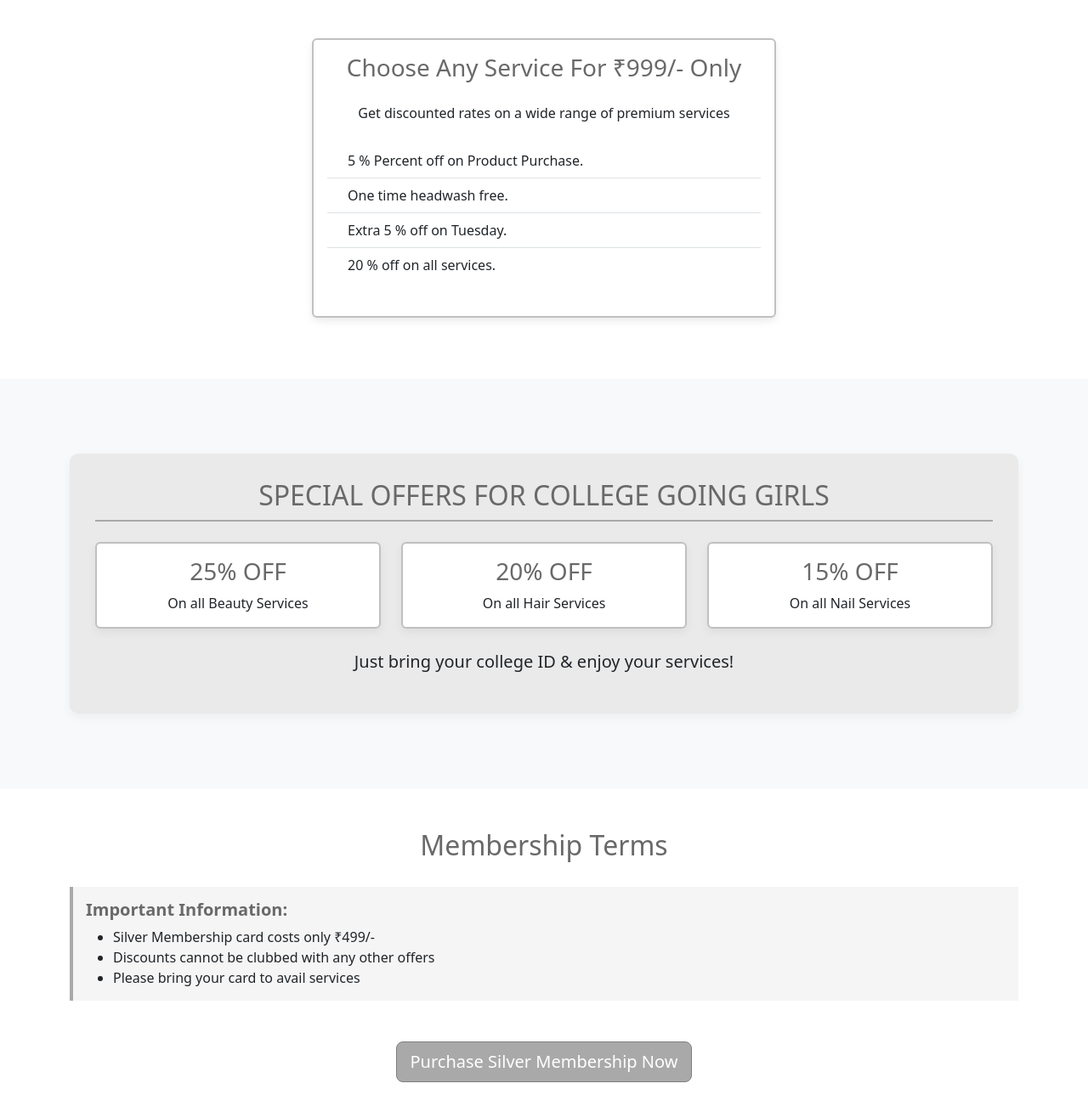
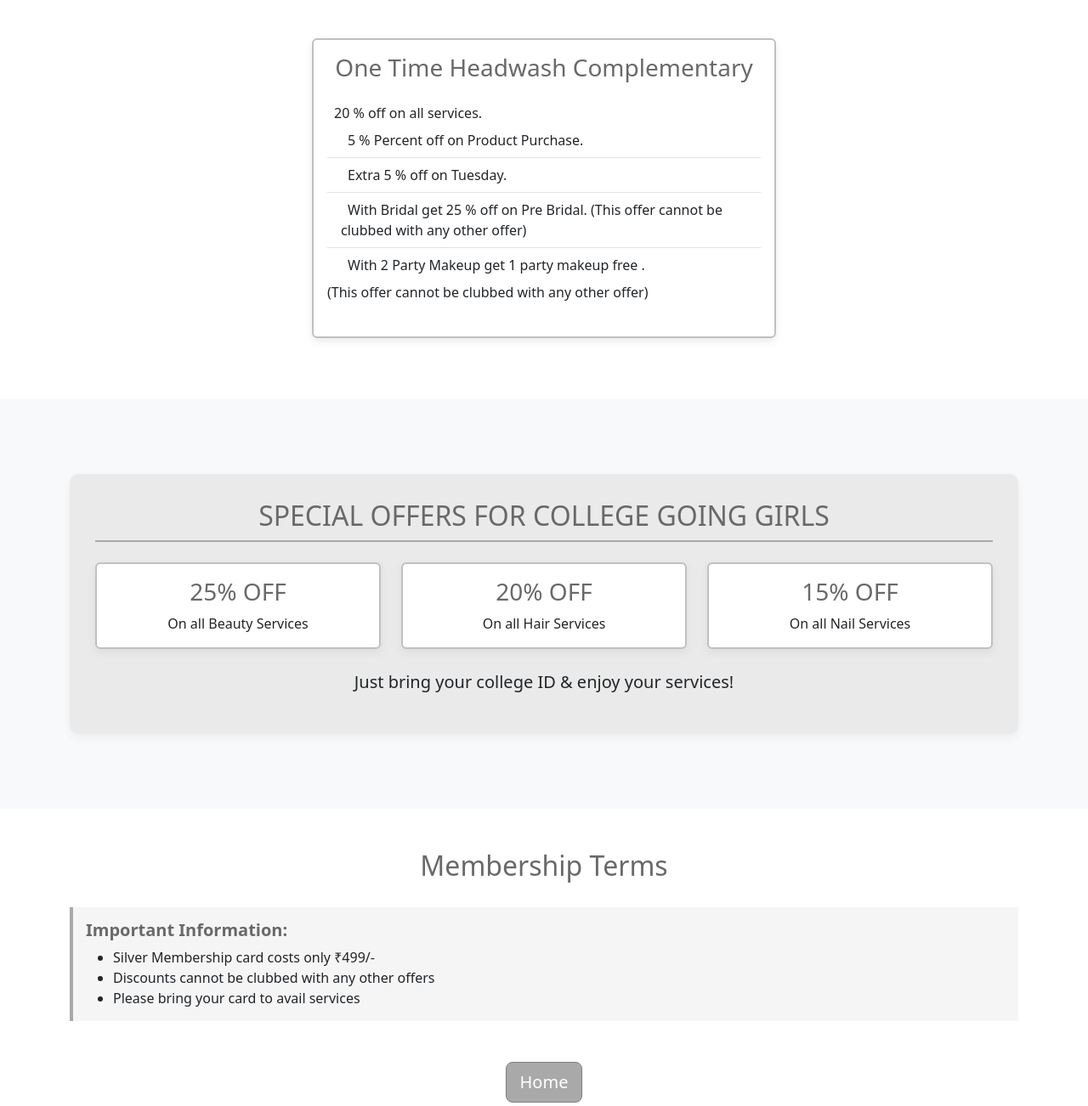
Before and after one commit to whiteknight44/glamboxmembershipcard, a plain HTML site: page silvermembers.html in a window 1280 px wide. Shown: the part 666-1968 px from the top of the page at 85% size. Drawn offline with nearby package versions, Linux system fonts and the light colour scheme.

Commit message:
Initial commit

```diff
--- a/silvermembers.html
+++ b/silvermembers.html
@@ -142,26 +142,35 @@
                 <div class="col-lg-6 mx-auto">
                     <div class="card silver-card mb-4">
                         <div class="card-body">
-                            <h3 class="card-title text-center silver-accent mb-4">Choose Any Service For ₹999/- Only</h3>
-                            <p class="card-text text-center mb-4">Get discounted rates on a wide range of premium services</p>
+                            <h3 class="card-title text-center silver-accent mb-4">  One Time Headwash Complementary</h3>
+                            <p class="card-text text-center mb-4"></p>
+
+                            <li class="list-group-item">
+                                <i class="bi bi-check-circle-fill me-2 silver-accent"></i>
+                               20 % off on all services.
+                            </li>
 
                             <ul class="list-group list-group-flush">
                                 <li class="list-group-item">
                                     <i class="bi bi-check-circle-fill me-2 silver-accent"></i>
                                     5 %  Percent off on Product Purchase.
                                 </li>
-                                <li class="list-group-item">
-                                    <i class="bi bi-check-circle-fill me-2 silver-accent"></i>
-                                   One time headwash free.
-                                </li>
+
                                 <li class="list-group-item">
                                     <i class="bi bi-check-circle-fill me-2 silver-accent"></i>
                                    Extra 5 % off on Tuesday.
                                 </li>
+
                                 <li class="list-group-item">
                                     <i class="bi bi-check-circle-fill me-2 silver-accent"></i>
-                                   20 % off on all services.
+                                   With Bridal get 25 % off on Pre Bridal. (This offer cannot be clubbed with any other offer)
                                 </li>
+
+                                <li class="list-group-item">
+                                    <i class="bi bi-check-circle-fill me-2 silver-accent"></i>
+                                        With 2 Party Makeup get 1 party makeup free .
+                                </li>(This offer cannot be clubbed with any other offer)
+
 
 
 
@@ -228,7 +237,7 @@
                 </ul>
             </div>
             <div class="text-center mt-5">
-                <a href="#" class="btn btn-lg silver-btn">Purchase Silver Membership Now</a>
+                <a href="#" class="btn btn-lg silver-btn"> Home</a>
             </div>
         </div>
     </section>
```
Also changed, not shown: goldmembers.html (+1 -1 lines).
